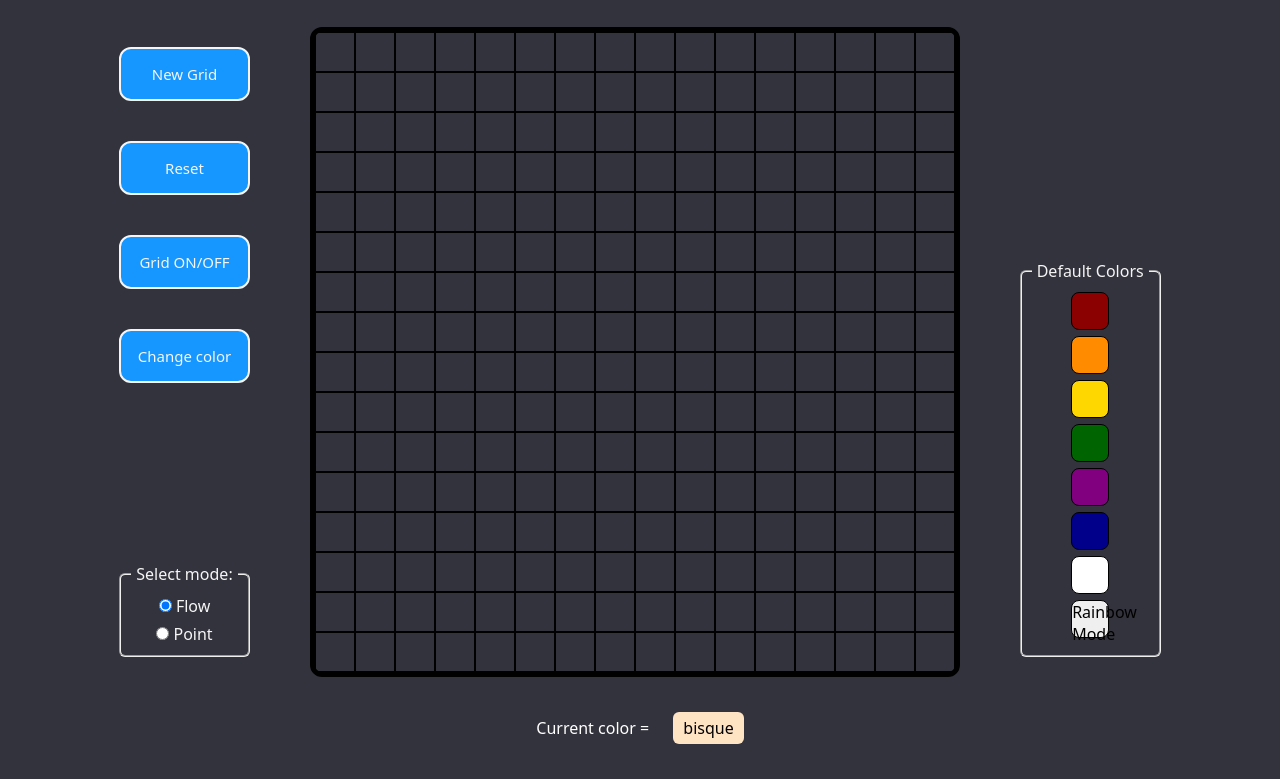
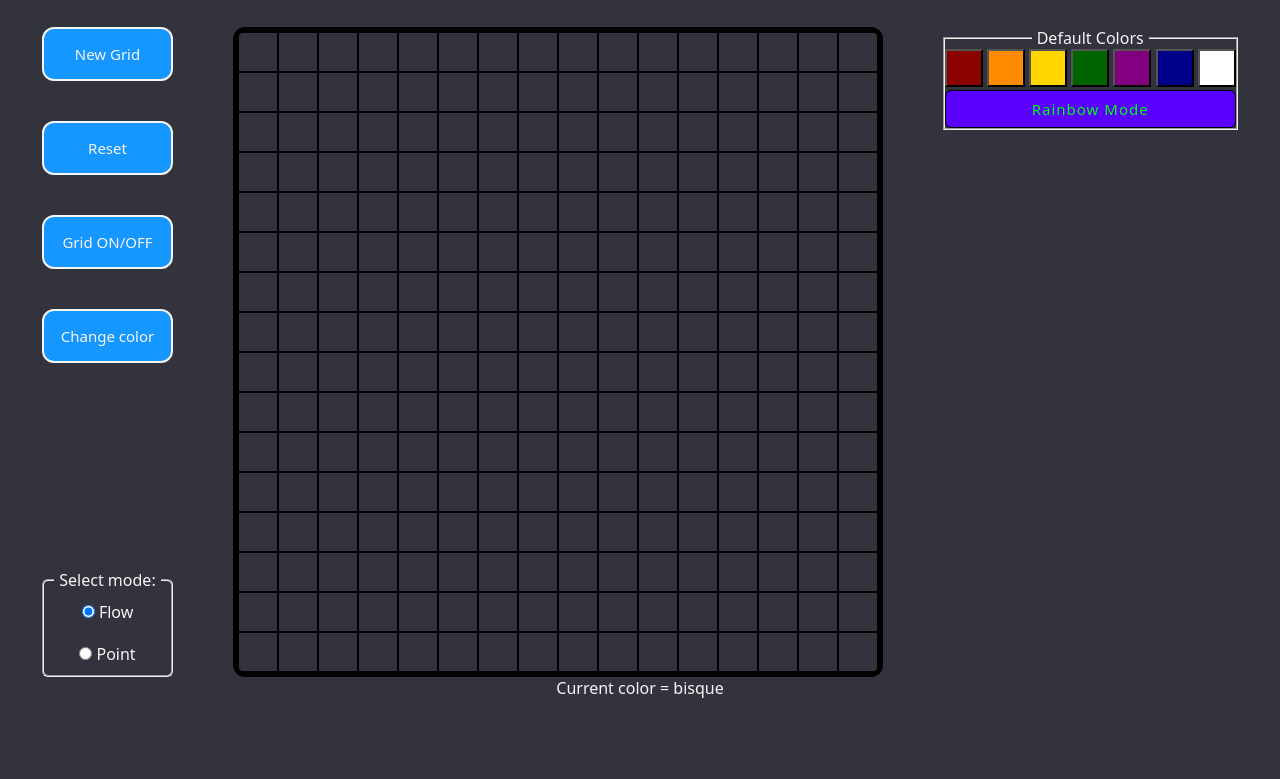
Before and after one commit to nocoineratall/etch-a-sketch, a plain HTML site: page index.html in a window 1280 px wide. Shown: the part 142-921 px from the top of the page. After the commit the page ends 841 px from the top, so only its background shows below. Drawn offline with Linux system fonts and the light colour scheme.

Commit message:
Rebuild color panel style

```diff
--- a/style.css
+++ b/style.css
@@ -10,6 +10,7 @@ body {
   flex-direction: column;
 }
 
+/*** HEADER ***/
 .header {
   flex-direction: column;
   align-items: center;
@@ -19,33 +20,6 @@ body {
 
 .page-title {
   font-size: 50px;
-}
-
-.header p {
-  font-size: 30px;
-}
-.main-container {
-  display: flex;
-  justify-content: center;
-  gap: 40px;
-}
-
-.color-btn-container {
-  display: flex;
-  justify-content: flex;
-  margin: 20px;
-}
-
-.preset-colors {
-  display: flex;
-  flex-direction: column;
-  justify-content: flex-start;
-  align-items: center;
-  gap: 20px;
-}
-
-.preset-colors button {
-  border-radius: 8px;
 }
 
 .page-title,
@@ -63,34 +37,24 @@ legend {
   border-radius: 12px;
 }
 
-.square,
-.preset-colors button {
+.square {
   border: 1px solid rgb(0, 0, 0);
-  color: rgb(0, 0, 0);
   font-size: 16px;
 }
 
-.current-color-p {
-  color: white;
-  justify-content: center;
-  align-items: center;
-  padding: 40px;
+.header p {
+  font-size: 30px;
 }
 
-.current-color {
-  color: black;
-  background-color: bisque;
-  padding: 5px 10px;
-  border-radius: 6px;
-  margin-left: 20px;
-}
-
+/*** ACTION BUTTONS ***/
 .action-buttons {
   display: flex;
   flex-direction: column;
   justify-content: flex-start;
   gap: 40px;
-  padding: 20px;
+}
+#reset {
+  background-color: rgb(241, 94, 94);
 }
 
 .action-buttons button {
@@ -102,17 +66,78 @@ legend {
   border: 2px solid whitesmoke;
 }
 
-.mode-selector-container,
-fieldset {
+.mode-selector-container {
   display: flex;
   flex-direction: column;
   align-items: center;
   border-radius: 6px;
   padding: 10px;
   margin-top: auto;
-  gap: 6px;
+  gap: 20px;
 }
 
 legend {
   padding: 0px 5px;
 }
+
+/*** MAIN CONTAINER (GRID) ***/
+.main-container {
+  display: flex;
+  justify-content: center;
+  gap: 60px;
+}
+
+/*** COLOR BUTTONS PANEL ***/
+
+.color-btn-container {
+  display: flex;
+  flex-direction: column;
+  gap: 20px;
+}
+
+.current-color-preview {
+  width: 40px;
+  height: 40px;
+  border-radius: 6px;
+}
+
+.preset-colors {
+  display: flex;
+  flex-direction: column;
+  gap: 30px;
+}
+
+.fieldset.default {
+  display: flex;
+  flex-direction: column;
+  padding: 20px;
+  gap: 20px;
+}
+
+.fieldset {
+  display: flex;
+  border-radius: 6px;
+  padding: 20px 0px;
+  justify-content: center;
+  align-items: center;
+}
+
+.fieldset button {
+  border-radius: 6px;
+  border: 1px solid black;
+}
+
+.rainbow-container {
+  display: flex;
+}
+
+.rainbow-mode {
+  flex: 1;
+  border-radius: 6px;
+  border: 1px solid black;
+  background-color: rgb(89, 0, 255);
+  color: rgb(0, 255, 13);
+  font-size: 15px;
+  font-weight: 500;
+  letter-spacing: 1px;
+}
```
